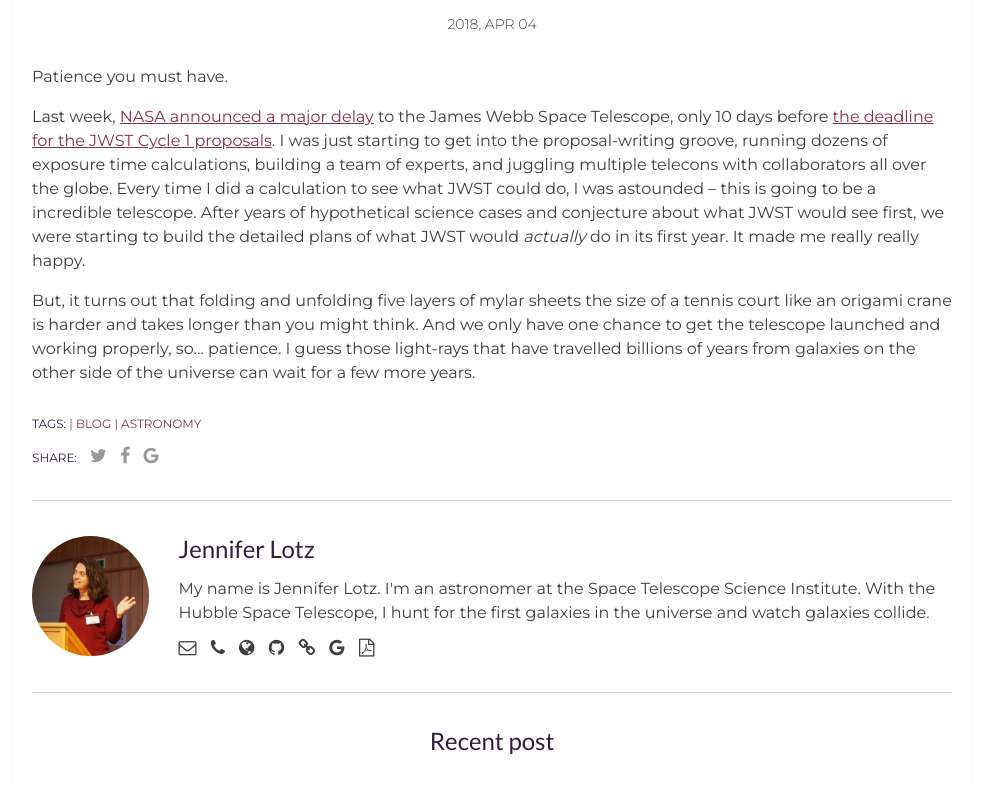
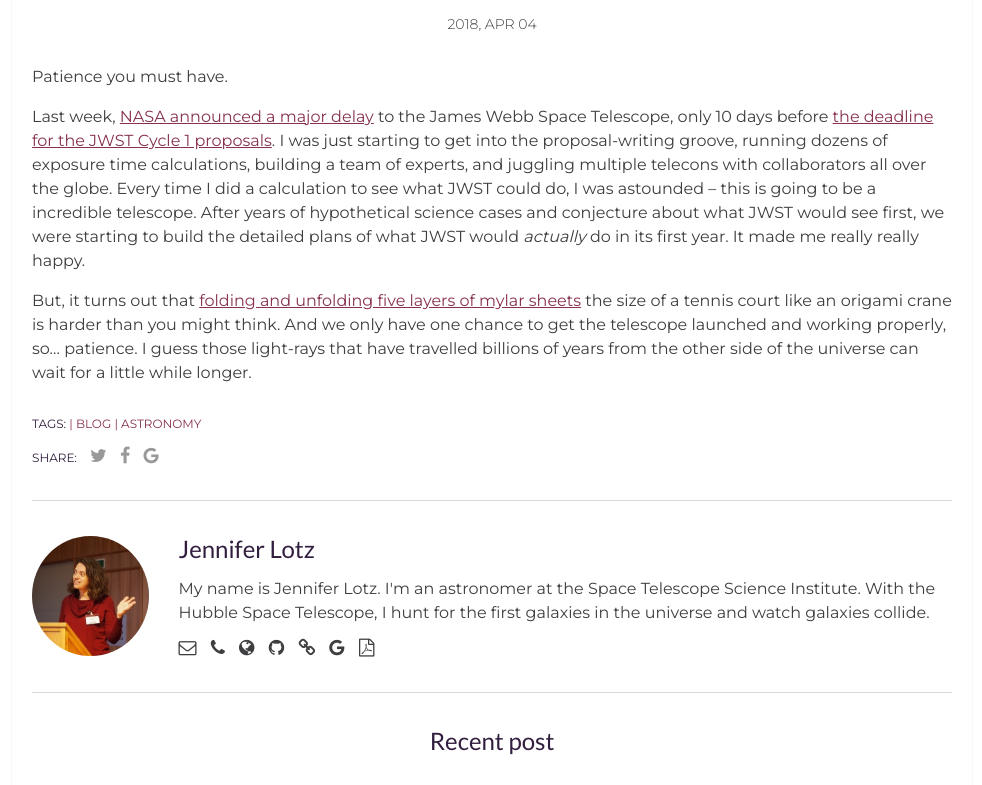
Before and after one commit to jenlotz/jenlotz.github.io, a Jekyll site: the page built from _posts/2018-04-04-patience.markdown, in a window 1280 px wide, cut to the strip 603-1388 px from the top of the page. Shown: the whole strip, without its empty margins (148-1130 px from the left). Built offline with Jekyll 4.4.1, drawn with Linux system fonts in a browser that asks for light colours.

Commit message:
patience

```diff
--- a/_posts/2018-04-04-patience.markdown
+++ b/_posts/2018-04-04-patience.markdown
@@ -10,4 +10,4 @@ Patience you must have.
 
 Last week, [NASA announced a major delay](https://www.nasa.gov/press-release/nasa-s-webb-observatory-requires-more-time-for-testing-and-evaluation-new-launch) to the James Webb Space Telescope,  only 10 days before [the deadline for the JWST Cycle 1 proposals](https://jwst-docs.stsci.edu/display/JSP/James+Webb+Space+Telescope+Call+for+Proposals+for+Cycle+1).  I was just starting to get into the proposal-writing groove,  running dozens of exposure time calculations,  building a team of experts, and juggling multiple telecons with collaborators all over the globe.   Every time I did a calculation to see what JWST could do,  I was astounded  -- this is going to be a incredible telescope.  After years of hypothetical science cases and conjecture about what JWST would see first,  we were starting to build the detailed plans of what JWST would _actually_ do in its first year.  It made me really really happy.
 
-But, it turns out that folding and unfolding five layers of mylar sheets the size of a tennis court like an origami crane is harder and takes longer than you might think.  And we only have one chance to get the telescope launched and working properly,  so...  patience.  I guess those light-rays that have travelled billions of years from galaxies on the other side of the universe can wait for a few more years.
+But, it turns out that [folding and unfolding five layers of mylar sheets](https://www.youtube.com/watch?v=abJ_g1nzSbc) the size of a tennis court like an origami crane is harder than you might think.  And we only have one chance to get the telescope launched and working properly,  so...  patience.  I guess those light-rays that have travelled billions of years from the other side of the universe can wait for a little while longer.
```
